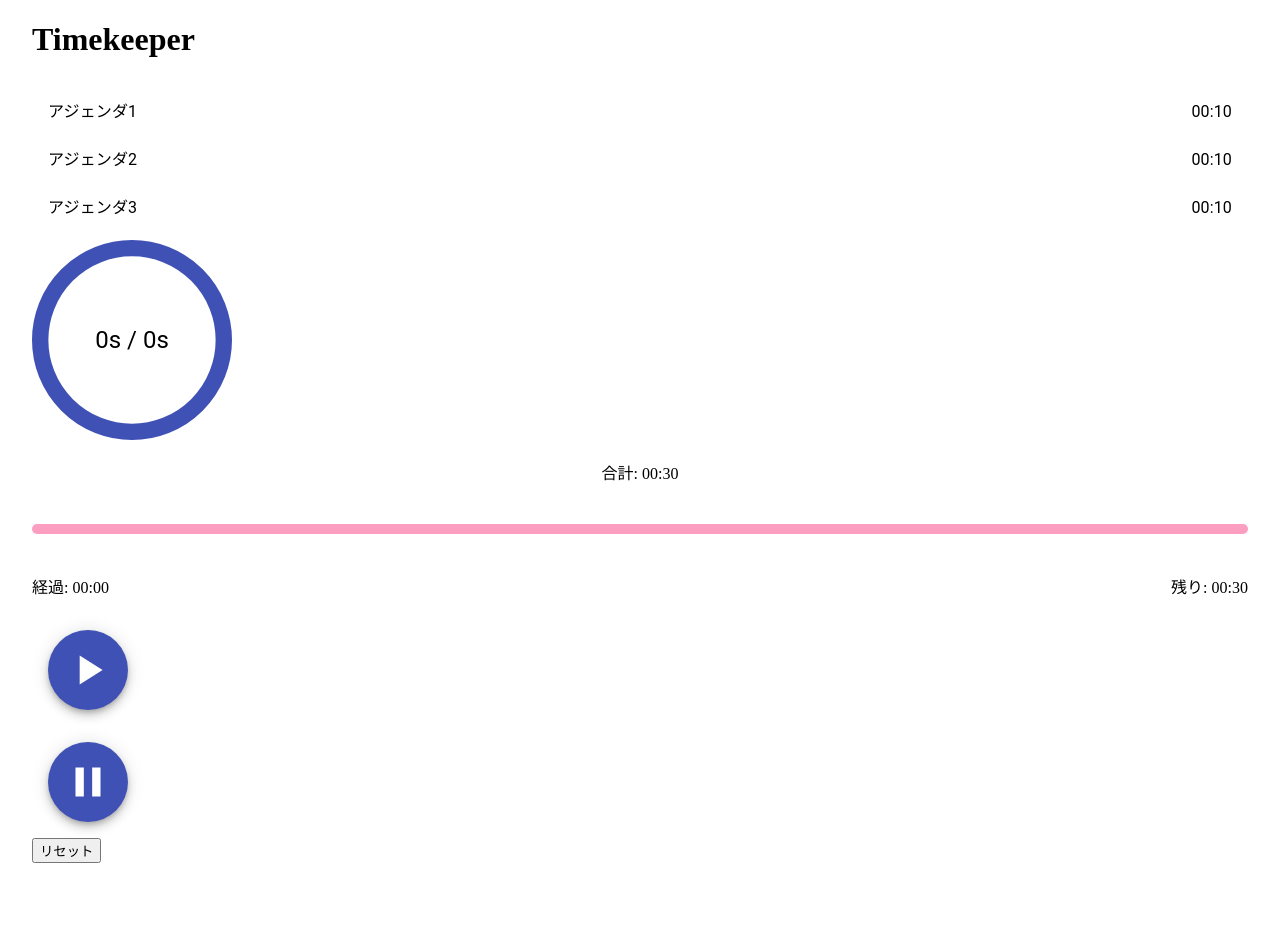
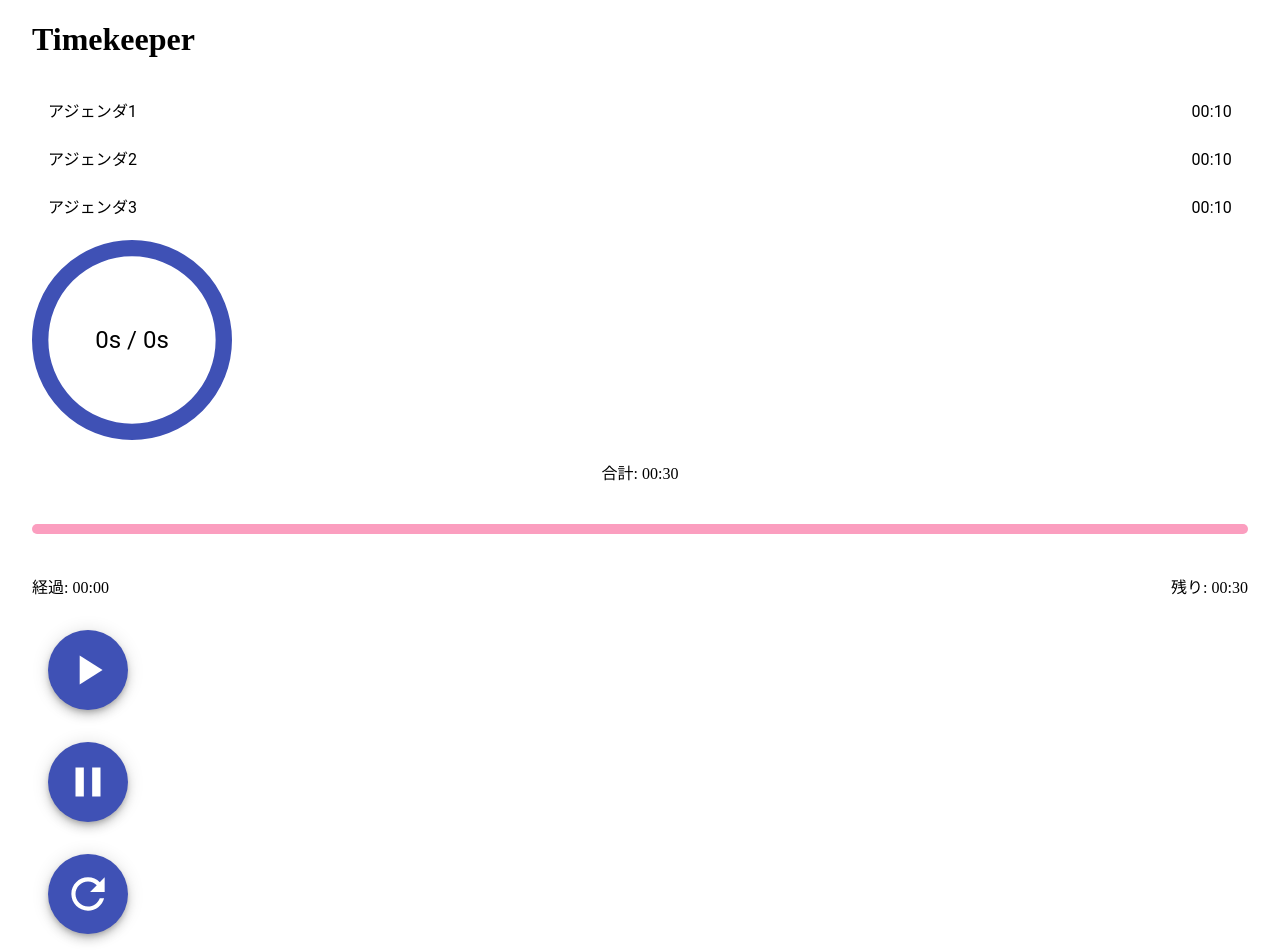
Before and after one commit to youichiro/timekeeper, a Next.js app: page / in a window 1280 px wide. Shown: the top 952 px of the page. Before the commit the page ends 871 px from the top, so only its background shows below. Built offline with nearby package versions, Linux system fonts and the light colour scheme.

Commit message:
リセットボタンをいい感じの見た目に

```diff
--- a/components/buttons/ResetButton.tsx
+++ b/components/buttons/ResetButton.tsx
@@ -1,6 +1,20 @@
 import React from 'react'
 import { useDispatch } from 'react-redux'
 import { resetCounter } from '../../stores/counter'
+
+import RefreshIcon from '@material-ui/icons/Refresh'
+import { makeStyles, Theme, createStyles } from '@material-ui/core/styles'
+import Tooltip from '@material-ui/core/Tooltip'
+import Fab from '@material-ui/core/Fab'
+
+const useStyles = makeStyles((theme: Theme) =>
+  createStyles({
+    fab: {
+      margin: theme.spacing(2),
+      padding: theme.spacing(5),
+    },
+  })
+)
 
 const ResetButton: React.FC = () => {
   const dispatch = useDispatch()
@@ -9,12 +23,14 @@ const ResetButton: React.FC = () => {
     dispatch(resetCounter())
   }
 
+  const classes = useStyles()
+
   return (
-    <div>
-      <button type="submit" onClick={onClickResetButton}>
-        リセット
-      </button>
-    </div>
+    <Tooltip title="reset">
+      <Fab color="primary" className={classes.fab}>
+        <RefreshIcon style={{ fontSize: 50 }} onClick={onClickResetButton} />
+      </Fab>
+    </Tooltip>
   )
 }
 
```
